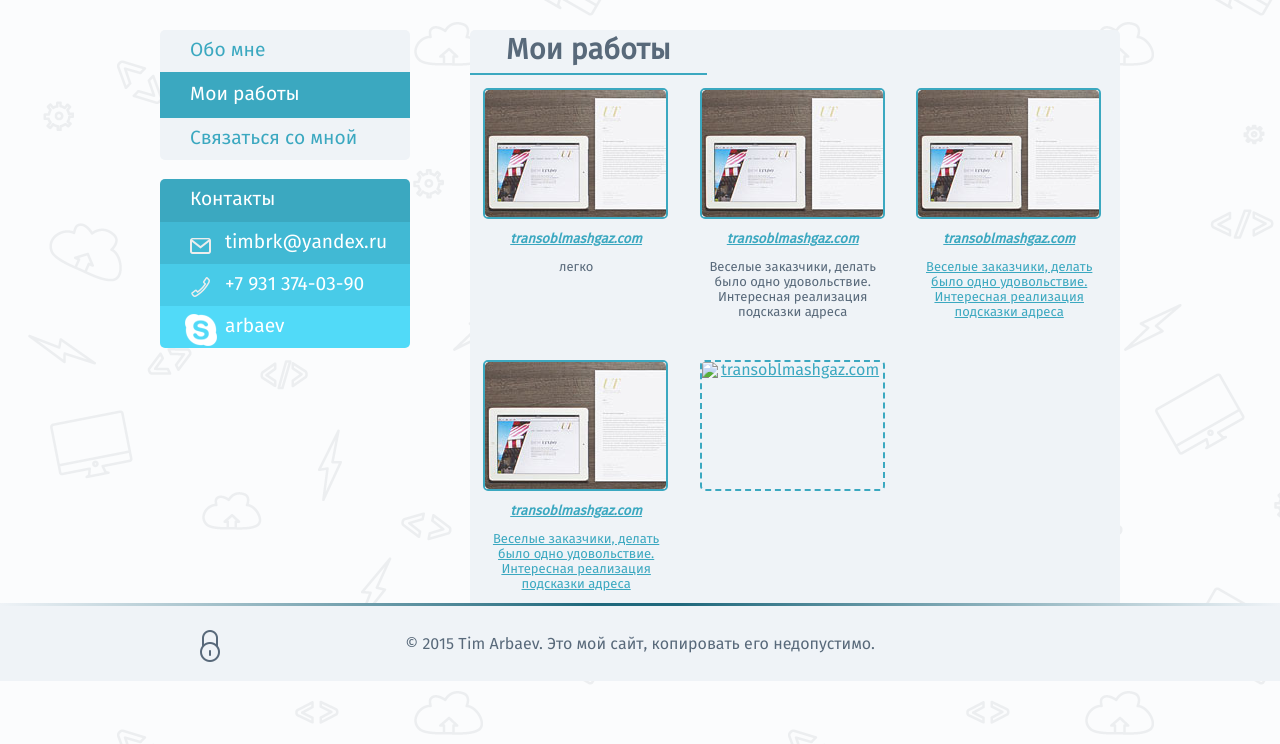
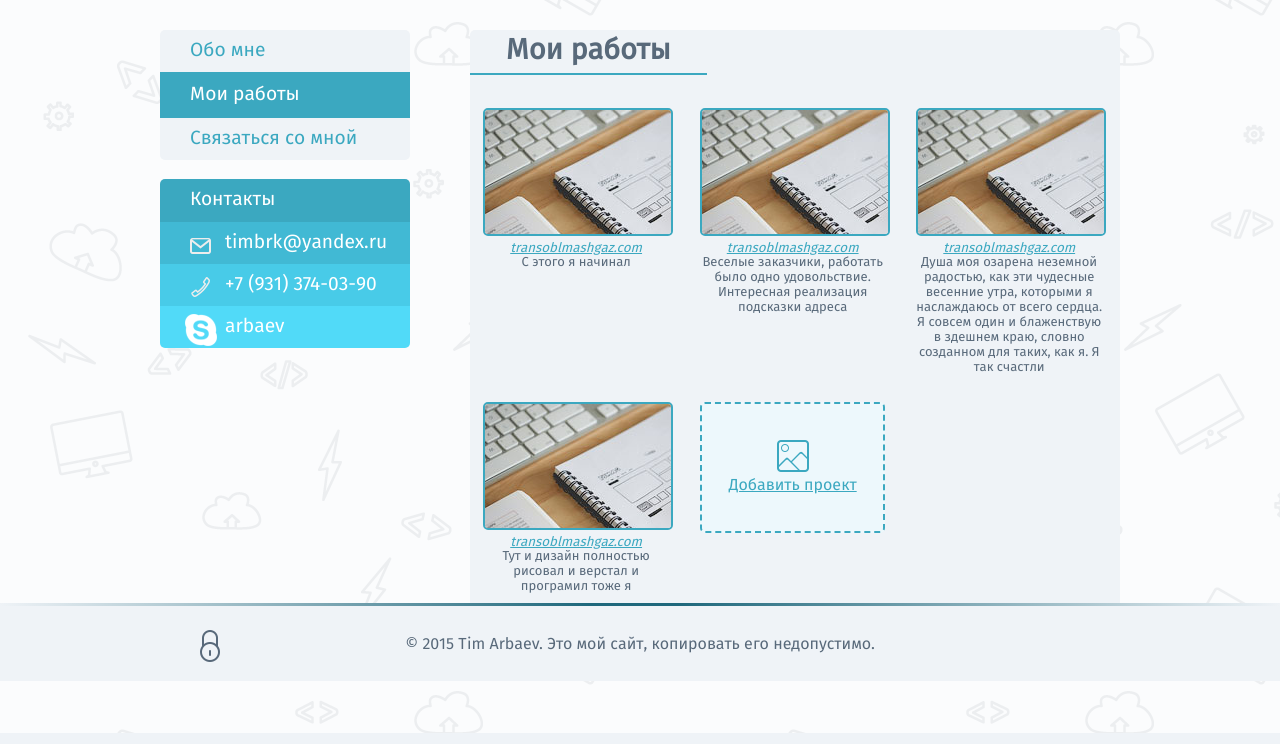
Before and after one commit to arbaev/loft-project1, a PHP site: page /works.html in a window 1280 px wide. Shown: the part 119-863 px from the top of the page. After the commit the page ends 781 px from the top, so only its background shows below. Run offline with PHP 8.4, Linux system fonts and the light colour scheme; some libraries are stand-ins or nearby versions.

Commit message:
Вёрстка страницы Мои работы

```diff
--- a/src/css/main.css
+++ b/src/css/main.css
@@ -11,7 +11,7 @@
 #41b9d4 - contacts email bg
 #48cbe8 - contacts phone bg
 #51daf8 - contacts skype bg
-
+#edf8fc - add project bg
    */
 
 /* ==========================================================================
--- a/src/css/works.css
+++ b/src/css/works.css
@@ -3,7 +3,7 @@
 }
 .gallery {
 	list-style: none;
-	margin: 0;
+	margin: 20px 0 0;
 	padding: 0;
 }
 .gallery-item {
@@ -14,17 +14,33 @@
 	text-align: center;
 }
 .preview {
-	display: block;
 	margin-bottom: 5px;
 	border: 2px solid #3ba8c0;
 	border-radius: 5px;
+	display: inline-block;
+	overflow: hidden;
+	width: 186px;
+	height: 124px;
+	vertical-align: top;
+}
+/*	position: absolute;
+    top: 30px;
+    right: 74px;
+*/
+.add-project {
+	display: table-cell;
+	vertical-align: middle;
 }
 .site-name {
 	font-size: smaller;
 	font-style: italic;
+	font-weight: 400;
+	margin: 0;
+	padding: 0;
 }
 .desc {
 	font-size: small;
+	margin: 0;
 }
 .new {
 
@@ -33,5 +49,5 @@
 	width: 181px;
 	height: 127px;
 	border: 2px dashed #3ba8c0;
-
+	background-color: #edf8fc;
 }
--- a/src/feedback.html
+++ b/src/feedback.html
@@ -57,7 +57,7 @@
             <ul class="contacts">
                 <li class="contacts-title">Контакты</li>
                 <li class="icon_email"><a href="mailto:timbrk@yandex.ru">timbrk@yandex.ru</a></li>
-                <li class="icon_phone"><a href="tel:+79313740390">+7 931 374-03-90</a></li>
+                <li class="icon_phone"><a href="tel:+79313740390">+7 (931) 374-03-90</a></li>
                 <li class="icon_skype"><a href="skype:arbaev?call">arbaev</a></li>
                 </ul>
         </address>
--- a/src/index.html
+++ b/src/index.html
@@ -122,7 +122,7 @@
             <ul class="contacts">
                 <li class="contacts-title">Контакты</li>
                 <li class="icon_email"><a href="mailto:timbrk@yandex.ru">timbrk@yandex.ru</a></li>
-                <li class="icon_phone"><a href="tel:+79313740390">+7 931 374-03-90</a></li>
+                <li class="icon_phone"><a href="tel:+79313740390">+7 (931) 374-03-90</a></li>
                 <li class="icon_skype"><a href="skype:arbaev?call">arbaev</a></li>
                 </ul>
         </address>
--- a/src/works.html
+++ b/src/works.html
@@ -45,37 +45,48 @@
             <div class="container">
                 <ul class="gallery">
                     <li class="gallery-item">
-                        <a href="#">
-                            <img src="img/site-preview.jpg" alt="transoblmashgaz.com" class="preview">
+                        <a href="#" title="transoblmashgaz.com">
+                            <div class="preview">
+                                <img src="img/site-preview.jpg" alt="transoblmashgaz.com">
+                            </div>
                             <h3 class="site-name">transoblmashgaz.com</h3>
                         </a>
-                            <p class="desc">легко</p>
+                            <p class="desc">С этого я начинал</p>
                     </li>
                     <li class="gallery-item">
-                        <a href="#">
-                            <img src="img/site-preview.jpg" alt="transoblmashgaz.com" class="preview">
+                        <a href="#" title="transoblmashgaz.com">
+                            <div class="preview">
+                                <img src="img/site-preview.jpg" alt="transoblmashgaz.com">
+                            </div>
                             <h3 class="site-name">transoblmashgaz.com</h3>
                         </a>
-                            <p class="desc">Веселые заказчики, делать было одно удовольствие. Интересная реализация подсказки адреса</p>
-
+                            <p class="desc">Веселые заказчики, работать было одно удовольствие. Интересная реализация подсказки адреса</p>
                     </li>
                     <li class="gallery-item">
-                        <a href="#">
-                            <img src="img/site-preview.jpg" alt="transoblmashgaz.com" class="preview">
+                        <a href="#" title="transoblmashgaz.com">
+                            <div class="preview">
+                                <img src="img/site-preview.jpg" alt="transoblmashgaz.com">
+                            </div>
                             <h3 class="site-name">transoblmashgaz.com</h3>
-                            <p class="desc">Веселые заказчики, делать было одно удовольствие. Интересная реализация подсказки адреса</p>
                         </a>
+                            <p class="desc">Душа моя озарена неземной радостью, как эти чудесные весенние утра, которыми я наслаждаюсь от всего сердца. Я совсем один и блаженствую в здешнем краю, словно созданном для таких, как я. Я так счастли</p>
                     </li>
                     <li class="gallery-item">
-                        <a href="#">
-                            <img src="img/site-preview.jpg" alt="transoblmashgaz.com" class="preview">
+                        <a href="#" title="transoblmashgaz.com">
+                            <div class="preview">
+                                <img src="img/site-preview.jpg" alt="transoblmashgaz.com">
+                            </div>
                             <h3 class="site-name">transoblmashgaz.com</h3>
-                            <p class="desc">Веселые заказчики, делать было одно удовольствие. Интересная реализация подсказки адреса</p>
                         </a>
+                            <p class="desc">Тут и дизайн полностью рисовал и верстал и програмил тоже я</p>
                     </li>
+
                     <li class="gallery-item new">
                         <a href="#">
-                            <img src="" alt="transoblmashgaz.com" class="preview">
+                            <div class="preview add-project">
+                                <img src="img/add-project.png" height="32" width="32" alt="transoblmashgaz.com">
+                                <div>Добавить проект</div>
+                            </div>
                             <h3 class="site-name"></h3>
                             <p class="desc"></p>
                         </a>
@@ -97,7 +108,7 @@
             <ul class="contacts">
                 <li class="contacts-title">Контакты</li>
                 <li class="icon_email"><a href="mailto:timbrk@yandex.ru">timbrk@yandex.ru</a></li>
-                <li class="icon_phone"><a href="tel:+79313740390">+7 931 374-03-90</a></li>
+                <li class="icon_phone"><a href="tel:+79313740390">+7 (931) 374-03-90</a></li>
                 <li class="icon_skype"><a href="skype:arbaev?call">arbaev</a></li>
                 </ul>
         </address>
```
Also changed, not shown: src/img/site-preview.jpg.
